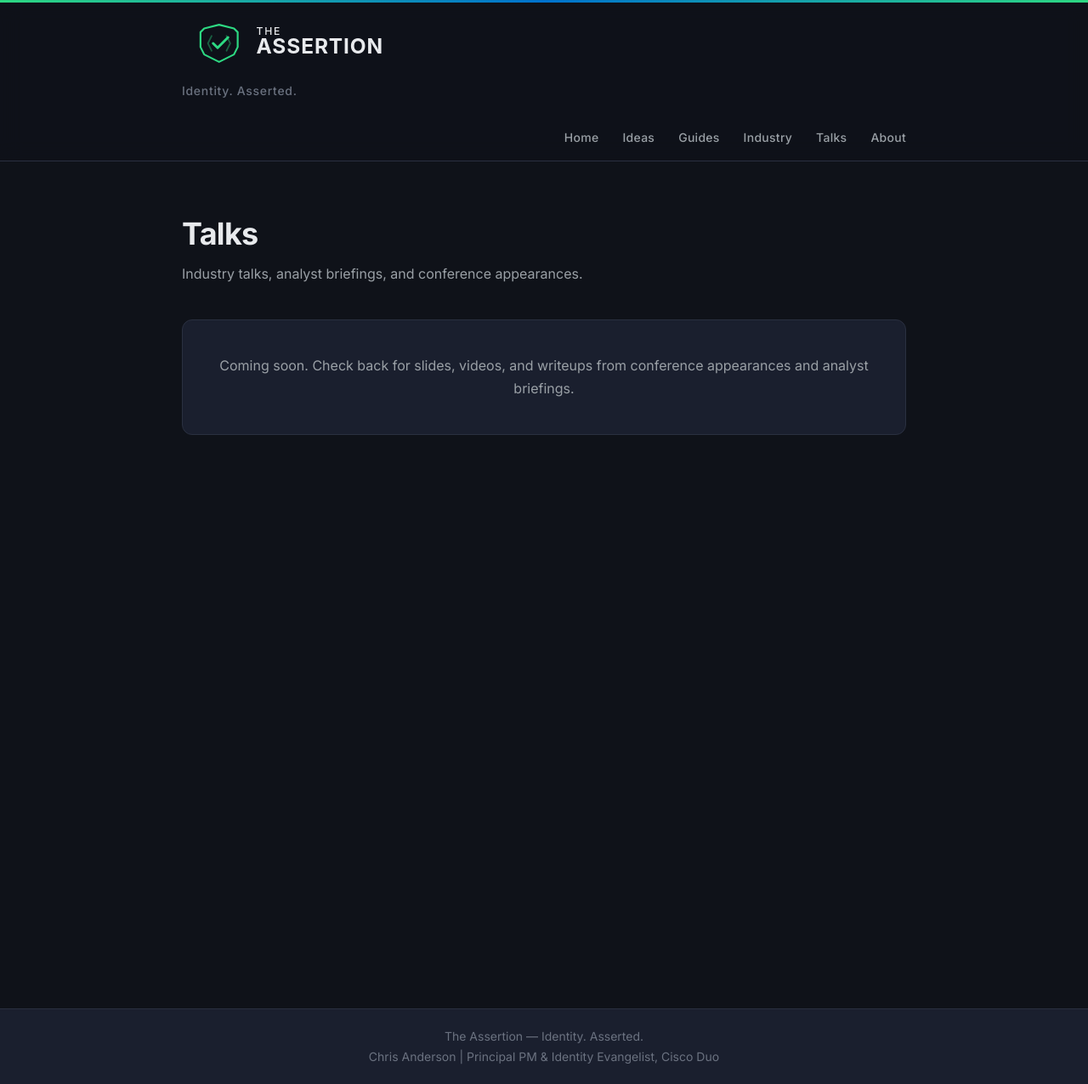
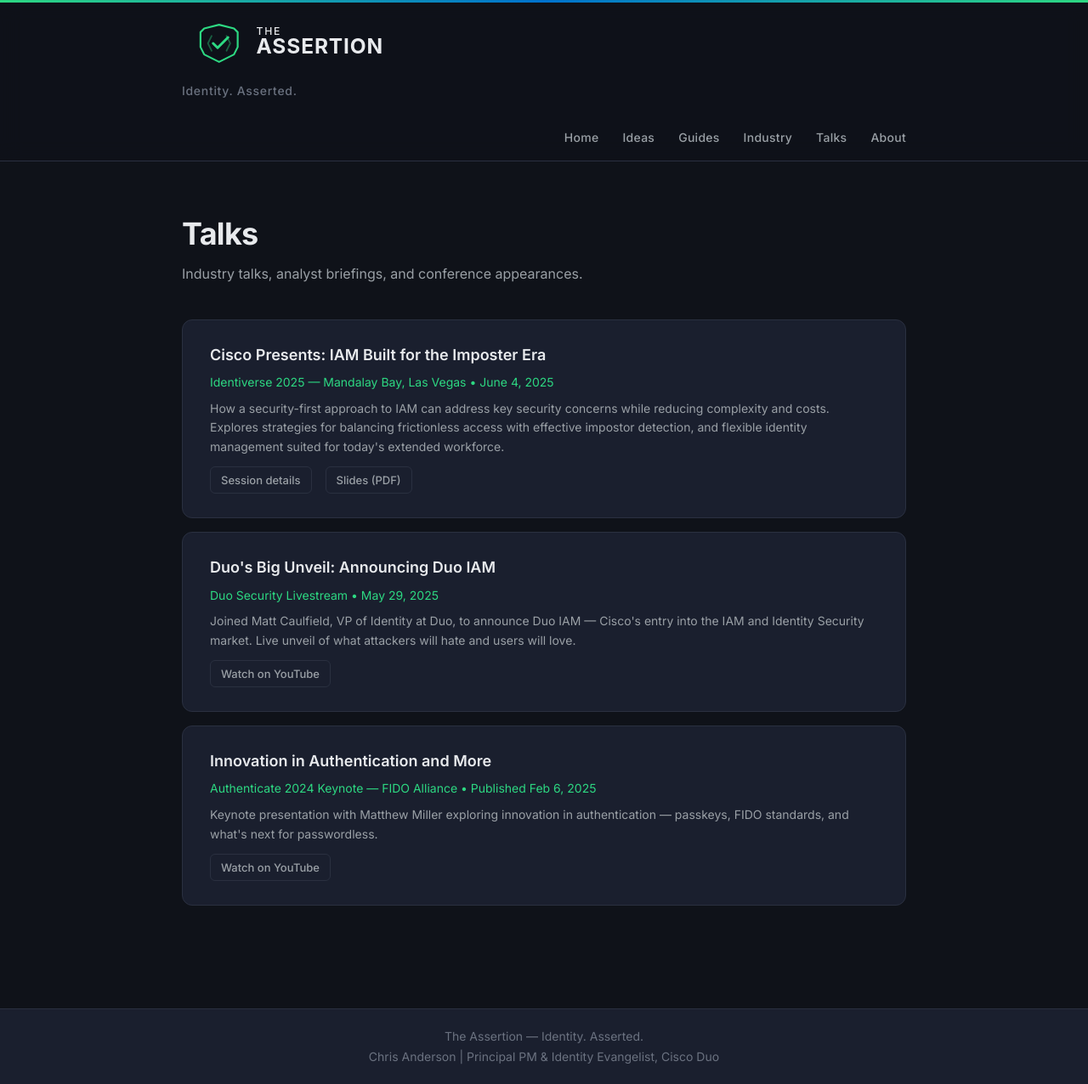
Before and after one commit to christophe81/christophe81.github.io, a Jekyll site: the page built from _pages/talks.html, in a window 1280 px wide and 1276 px high. Shown: the whole window at 85% size. Built offline with Jekyll 4.4.1, drawn with Linux system fonts in a browser that asks for light colours.

Commit message:
Add 3 talks: Identiverse 2025, Duo IAM unveil, Authenticate 2024
- Identiverse 2025: "IAM Built for the Imposter Era" with session + slides links
- Duo IAM Unveil: livestream with Matt Caulfield, YouTube link
- Authenticate 2024: FIDO Alliance keynote with Matthew Miller, YouTube link
- Ordered newest first (Identiverse > Duo > Authenticate)
- Updated .talk-meta CSS for real link styling with hover states

Co-Authored-By: Claude Opus 4.6 <noreply@anthropic.com>

```diff
--- a/_pages/talks.html
+++ b/_pages/talks.html
@@ -9,7 +9,31 @@ permalink: /talks/
 </div>
 
 <div class="section">
-  <div class="coming-soon-message">
-    <p>Coming soon. Check back for slides, videos, and writeups from conference appearances and analyst briefings.</p>
+  <div class="talk-card">
+    <h4>Cisco Presents: IAM Built for the Imposter Era</h4>
+    <div class="talk-venue">Identiverse 2025 &mdash; Mandalay Bay, Las Vegas &bull; June 4, 2025</div>
+    <div class="talk-desc">How a security-first approach to IAM can address key security concerns while reducing complexity and costs. Explores strategies for balancing frictionless access with effective impostor detection, and flexible identity management suited for today's extended workforce.</div>
+    <div class="talk-meta">
+      <a href="https://identiverse.com/idv25/session/?idvid=2997608">Session details</a>
+      <a href="https://www.dropbox.com/scl/fi/lfaexwmlxuimckh8hpz7w/Cisco-Presents-IAM-Built-for-the-Imposter-Era.pdf?rlkey=si12acwt14xpt79u2ezodtd5z&st=rytqd6xr&dl=0">Slides (PDF)</a>
+    </div>
+  </div>
+
+  <div class="talk-card">
+    <h4>Duo's Big Unveil: Announcing Duo IAM</h4>
+    <div class="talk-venue">Duo Security Livestream &bull; May 29, 2025</div>
+    <div class="talk-desc">Joined Matt Caulfield, VP of Identity at Duo, to announce Duo IAM &mdash; Cisco's entry into the IAM and Identity Security market. Live unveil of what attackers will hate and users will love.</div>
+    <div class="talk-meta">
+      <a href="https://www.youtube.com/watch?v=BSVl239nJnc">Watch on YouTube</a>
+    </div>
+  </div>
+
+  <div class="talk-card">
+    <h4>Innovation in Authentication and More</h4>
+    <div class="talk-venue">Authenticate 2024 Keynote &mdash; FIDO Alliance &bull; Published Feb 6, 2025</div>
+    <div class="talk-desc">Keynote presentation with Matthew Miller exploring innovation in authentication &mdash; passkeys, FIDO standards, and what's next for passwordless.</div>
+    <div class="talk-meta">
+      <a href="https://www.youtube.com/watch?v=nwJWE9qxmKw">Watch on YouTube</a>
+    </div>
   </div>
 </div>
--- a/assets/style.scss
+++ b/assets/style.scss
@@ -844,13 +844,20 @@ a.post-card-link {
   gap: 16px;
 }
 
-.talk-meta-link {
+.talk-meta a {
   font-size: 13px;
   font-weight: 500;
   padding: 4px 12px;
   border: 1px solid $border;
   border-radius: 6px;
-  color: $textMuted;
+  color: $textSecondary;
+  transition: all 0.2s;
+
+  &:hover {
+    border-color: $accent;
+    color: $accent;
+    opacity: 1;
+  }
 }
 
 // ─── COMING SOON ───
```
